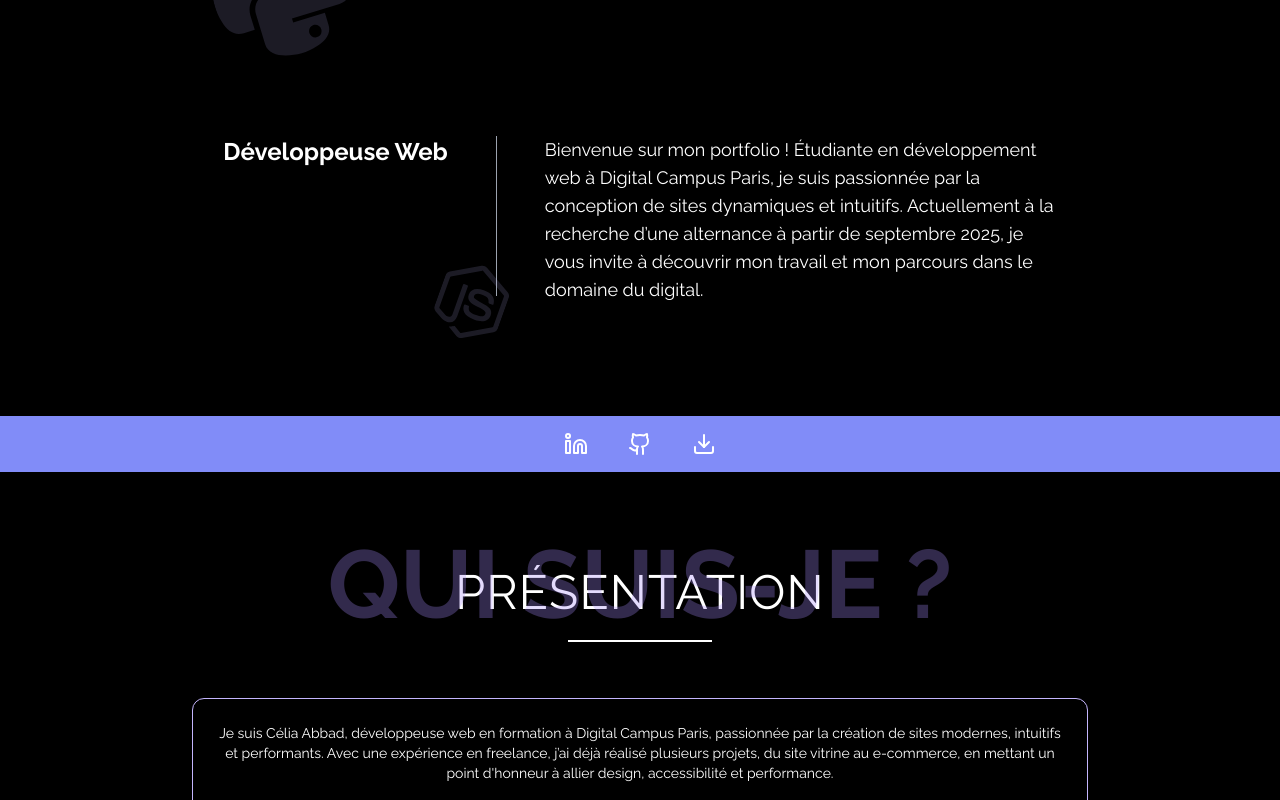
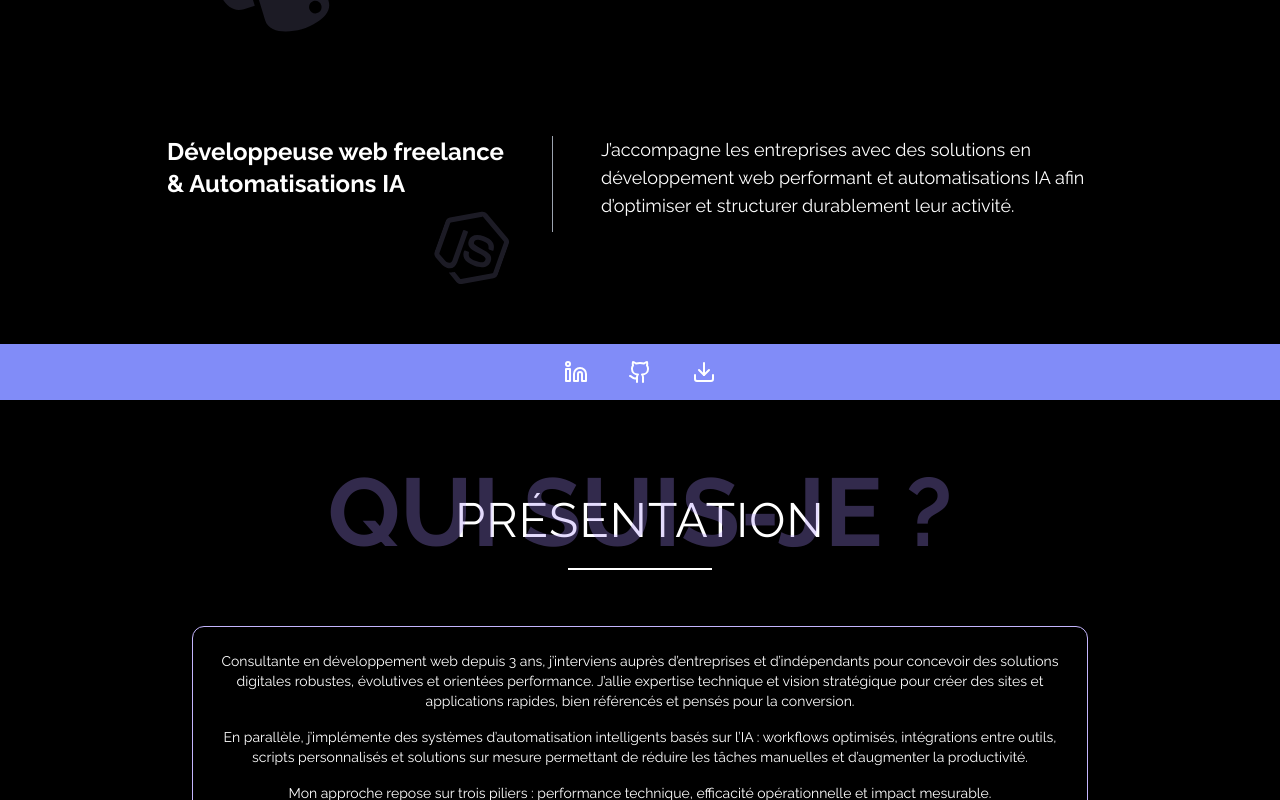
Before and after one commit to celiabd29/mon-portfolio, a React (Vite) app: page / in a window 1280 px wide. Shown: the part 400-1200 px from the top of the page. Built offline with nearby package versions, Linux system fonts and the light colour scheme; no server answers.

Commit message:
Update texte intro, about

```diff
--- a/src/components/About.tsx
+++ b/src/components/About.tsx
@@ -20,23 +20,24 @@ export default function About() {
         {/* Texte de présentation dans la carte */}
         <div className="mt-14 p-6 border border-violet-300 rounded-xl text-center max-w-md md:max-w-4xl">
           <p className="text-sm">
-            Je suis Célia Abbad, développeuse web en formation à Digital Campus
-            Paris, passionnée par la création de sites modernes, intuitifs et
-            performants. Avec une expérience en freelance, j’ai déjà réalisé
-            plusieurs projets, du site vitrine au e-commerce, en mettant un
-            point d'honneur à allier design, accessibilité et performance.
+            Consultante en développement web depuis 3 ans, j’interviens auprès
+            d’entreprises et d’indépendants pour concevoir des solutions
+            digitales robustes, évolutives et orientées performance. J’allie
+            expertise technique et vision stratégique pour créer des sites et
+            applications rapides, bien référencés et pensés pour la conversion.
           </p>
 
           <p className="mt-4 text-sm">
-            Actuellement à la recherche d’une alternance à partir de septembre
-            2025, je souhaite approfondir mes compétences en développement
-            front-end et back-end, en travaillant sur des projets concrets et
-            innovants.
+            En parallèle, j’implémente des systèmes d’automatisation
+            intelligents basés sur l’IA : workflows optimisés, intégrations
+            entre outils, scripts personnalisés et solutions sur mesure
+            permettant de réduire les tâches manuelles et d’augmenter la
+            productivité.
           </p>
 
           <p className="mt-4 text-sm">
-            Ce qui m’anime ? Concevoir des expériences digitales engageantes,
-            apprendre continuellement et relever des défis techniques.
+            Mon approche repose sur trois piliers : performance technique,
+            efficacité opérationnelle et impact mesurable.
           </p>
         </div>
 
--- a/src/components/HeroSection.tsx
+++ b/src/components/HeroSection.tsx
@@ -107,19 +107,17 @@ export default function Portfolio() {
           {/* Titre */}
           <hr className="w-[4rem] border-t-1 my-2 md:hidden" />
           <h1 className="font-raleway text-xl md:text-2xl font-semibold">
-            Développeuse Web
+            Développeuse web freelance <br />& Automatisations IA
           </h1>
 
           {/* Séparateur */}
-          <span className="hidden md:block h-[10rem] border-l border-gray-400"></span>
+          <span className="hidden md:block h-[6rem] border-l border-gray-400"></span>
 
           {/* Texte */}
           <p className="font-raleway text-center text-md md:text-lg md:text-start md:max-w-lg">
-            Bienvenue sur mon portfolio ! Étudiante en développement web à
-            Digital Campus Paris, je suis passionnée par la conception de sites
-            dynamiques et intuitifs. Actuellement à la recherche d’une
-            alternance à partir de septembre 2025, je vous invite à découvrir
-            mon travail et mon parcours dans le domaine du digital.
+            J’accompagne les entreprises avec des solutions en développement web
+            performant et automatisations IA afin d’optimiser et structurer
+            durablement leur activité.
           </p>
         </section>
       </section>
```
Also changed, not shown: 2 other files (tests, documents, lock files or other folders).
